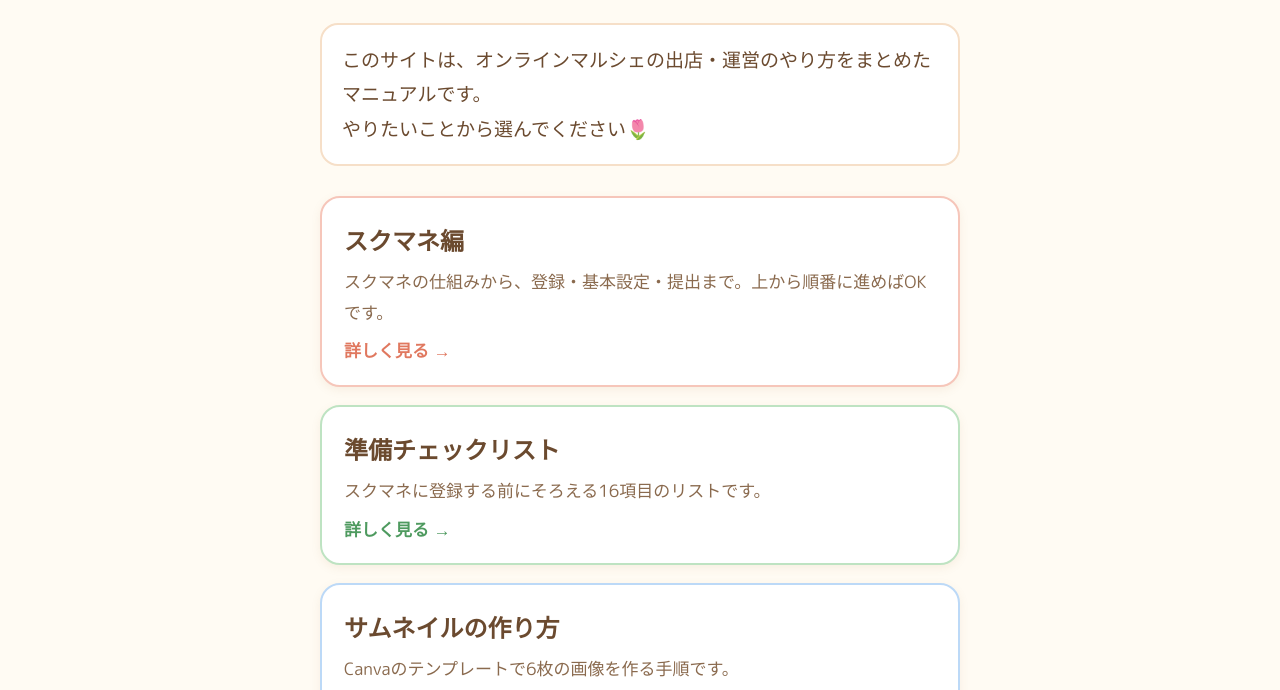
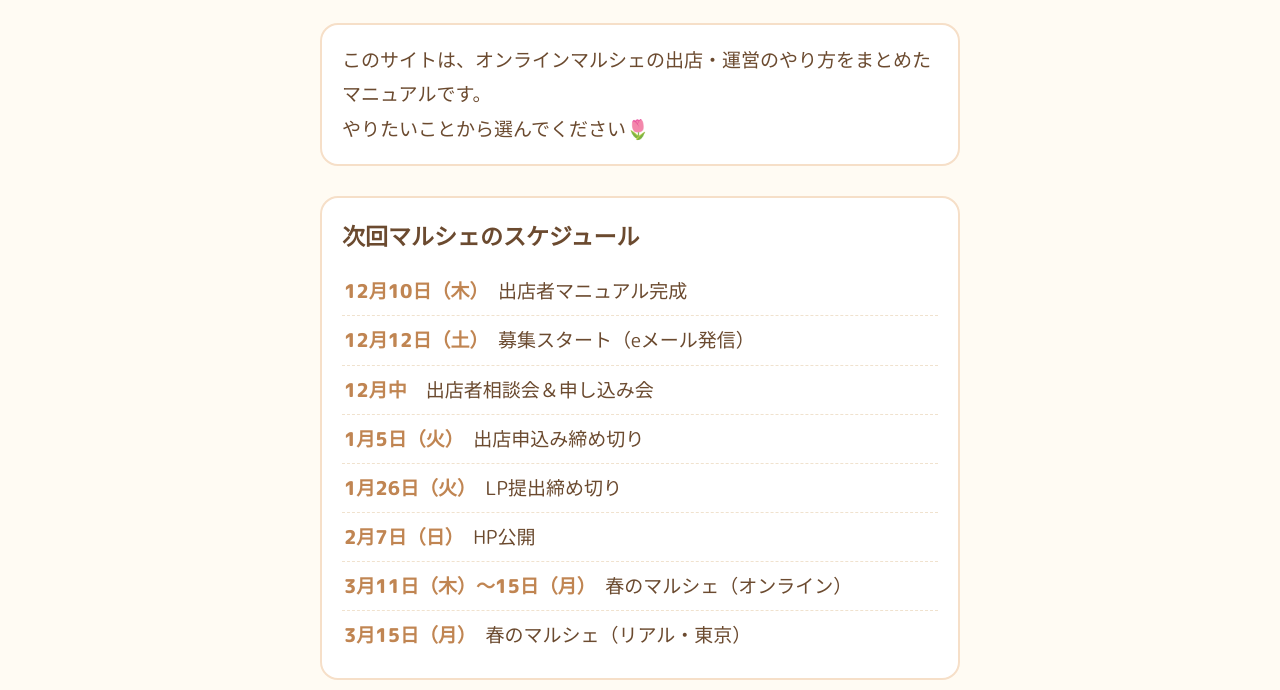
Before and after one commit to saorin-smiley/marche-manual, a plain HTML site: page index.html in a window 1280 px wide. Shown: the part 247-937 px from the top of the page. Drawn offline with Linux system fonts and the light colour scheme.

Commit message:
Add files via upload

```diff
--- a/index.html
+++ b/index.html
@@ -74,6 +74,18 @@
     color:#B08D68;
     margin-top:34px;
   }
+  .sched {
+    background:#fff;
+    border:2px solid #F6DFC8;
+    border-radius:18px;
+    padding:18px 20px;
+    margin-bottom:30px;
+  }
+  .sched h2 { font-size:23px; font-weight:800; margin-bottom:10px; }
+  .sched ul { list-style:none; }
+  .sched li { padding:7px 2px; border-bottom:1px dashed #F0E2CE; }
+  .sched li:last-child { border-bottom:none; }
+  .sched .d { font-weight:800; color:#C08552; }
 </style>
 </head>
 <body>
@@ -97,6 +109,20 @@
     <div class="intro">
       このサイトは、オンラインマルシェの出店・運営のやり方をまとめたマニュアルです。<br>
       やりたいことから選んでください🌷
+    </div>
+
+    <div class="sched">
+      <h2>次回マルシェのスケジュール</h2>
+      <ul>
+        <li><span class="d">12月10日（木）</span>　出店者マニュアル完成</li>
+        <li><span class="d">12月12日（土）</span>　募集スタート（eメール発信）</li>
+        <li><span class="d">12月中</span>　出店者相談会＆申し込み会</li>
+        <li><span class="d">1月5日（火）</span>　出店申込み締め切り</li>
+        <li><span class="d">1月26日（火）</span>　LP提出締め切り</li>
+        <li><span class="d">2月7日（日）</span>　HP公開</li>
+        <li><span class="d">3月11日（木）〜15日（月）</span>　春のマルシェ（オンライン）</li>
+        <li><span class="d">3月15日（月）</span>　春のマルシェ（リアル・東京）</li>
+      </ul>
     </div>
 
     <a class="card c1" href="sukumane.html">
```
